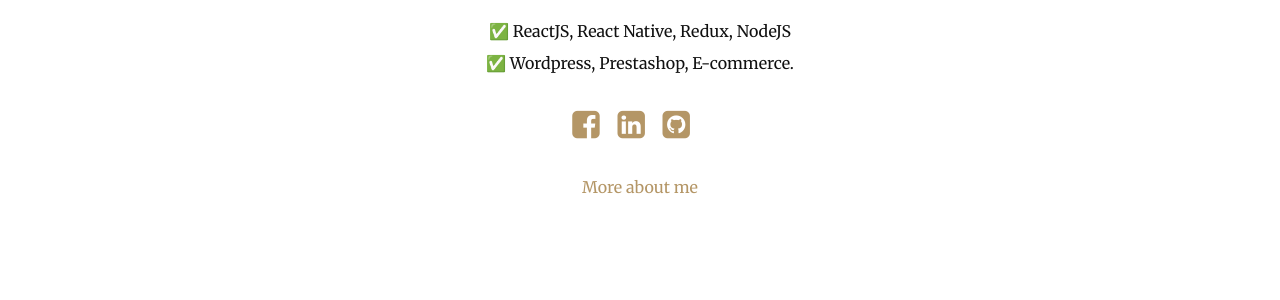
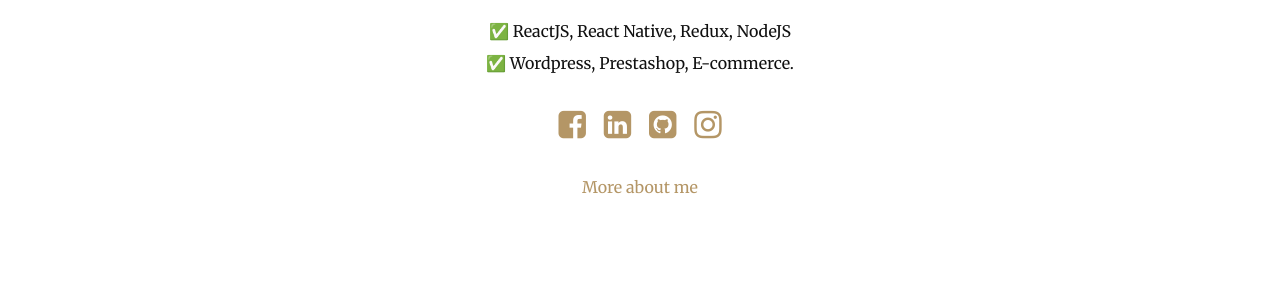
Before and after one commit to MimiLau/mimilau.github.io, a Jekyll site: the page built from index.html, in a window 1280 px wide. Shown: the part 755-1055 px from the top of the page. Built offline with Jekyll 4.4.1, drawn with Linux system fonts in a browser that asks for light colours; nearby versions of some CDN libraries; the list of posts is cut into pages by our own code.

Commit message:
bug fixes

```diff
--- a/index.html
+++ b/index.html
@@ -20,7 +20,7 @@ home: true
 					<a href="https://github.com/MimiLau" target="_blank"><i class="fa fa-github-square fa-2x" aria-hidden="true"></i><span class="sr-only">Github</span></a>
 				</li>
 				<li>
-					<a href="https://www.instagram.com/mimi___lau" target="_blank"><i class="fa fa-instagram-square fa-2x" aria-hidden="true"></i><span class="sr-only">Instagram</span></a>
+					<a href="https://www.instagram.com/mimi___lau" target="_blank"><i class="fa fa-instagram fa-2x" aria-hidden="true"></i><span class="sr-only">Instagram</span></a>
 				</li>
 			</ul>
 			<p><a href="/about">More about me</a></p>
```
